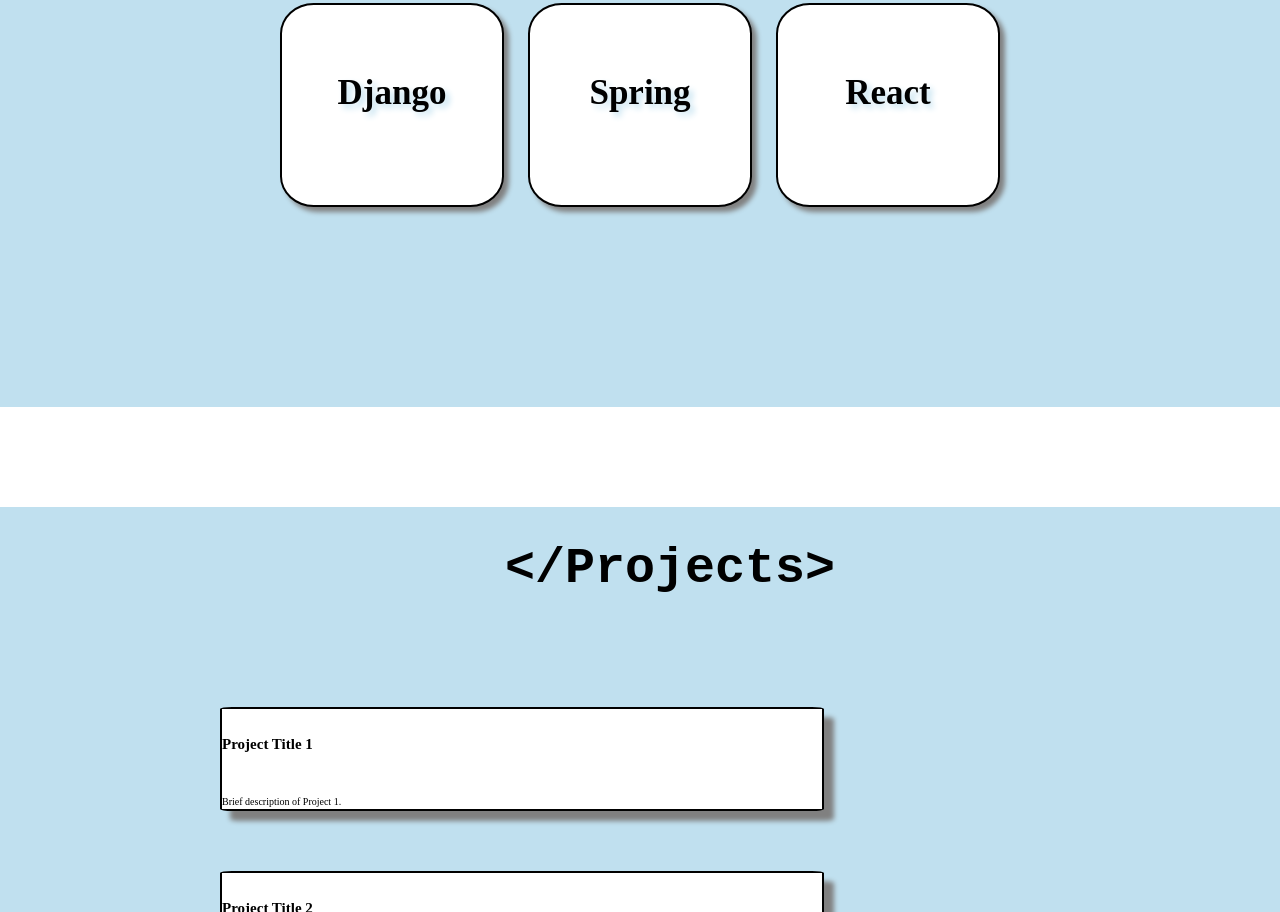
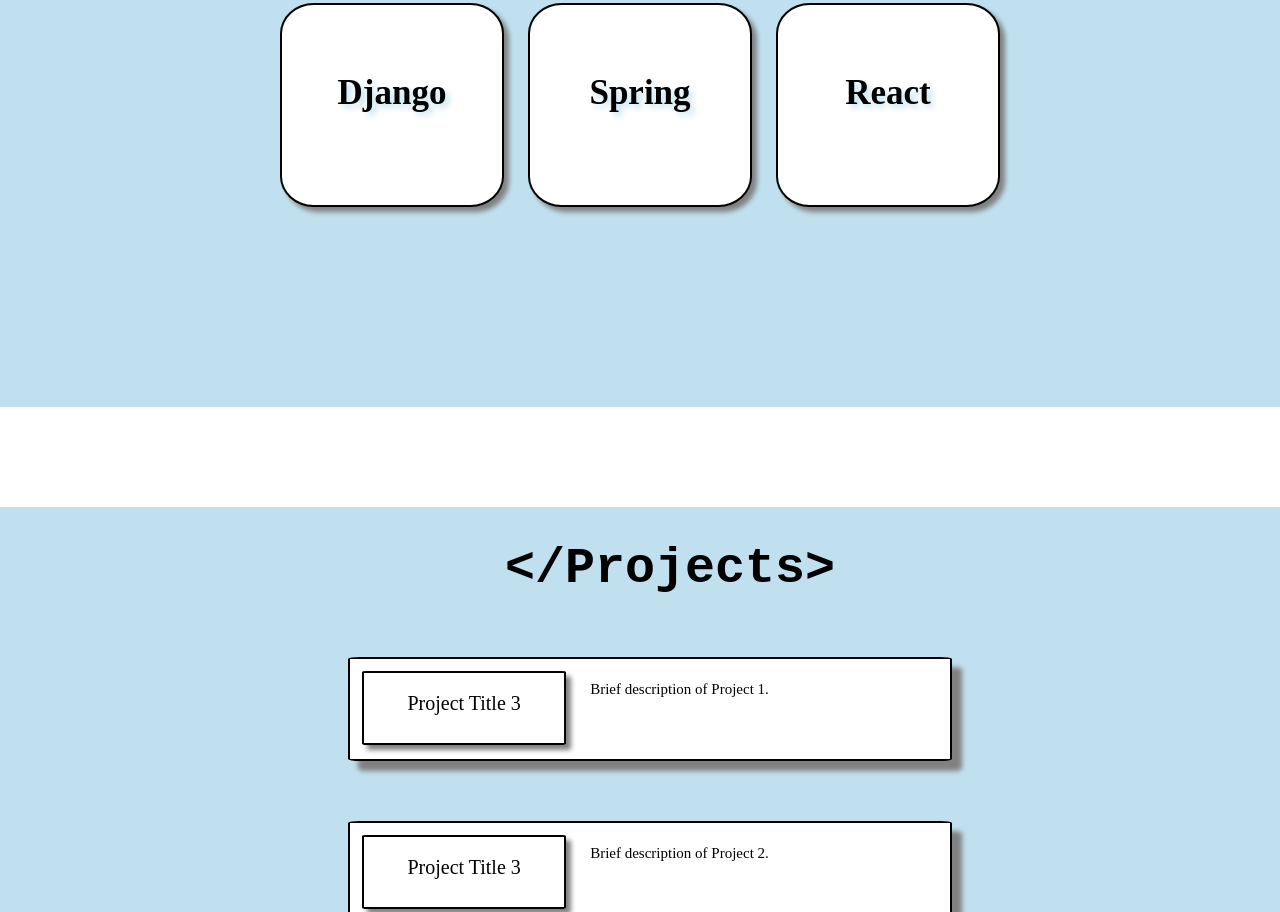
Before and after one commit to Abean16/Portfolio, a plain HTML site: page index.html in a window 1280 px wide. Shown: the part 1888-2800 px from the top of the page. Drawn offline with Linux system fonts and the light colour scheme.

Commit message:
updating

```diff
--- a/index.html
+++ b/index.html
@@ -20,7 +20,7 @@
 
             <div class="laptop-container">
                 <img src="images\laptop.png" alt="Laptop Frame" class="laptop-frame">
-                <div class="laptop-screen"></div>
+                <div class="laptop-screen"> <div class="mini-nav"></div>
             </div>
         </section>
 
@@ -50,19 +50,21 @@
 
         <h1 class="heading1-2">&lt;/Projects&gt;</h1>
 
+
         <section class="project-section">
+
             <div class="project-box">
-                <h2 class="project-title">Project Title 1</h2>
+                <div class="title-box">Project Title 3</div>
                 <p class="project-description">Brief description of Project 1.</p>
             </div>
 
             <div class="project-box">
-                <h2 class="project-title">Project Title 2</h2>
+                <div class="title-box">Project Title 3</div>
                 <p class="project-description">Brief description of Project 2.</p>
             </div>
 
             <div class="project-box">
-                <h2 class="project-title">Project Title 3</h2>
+                <div class="title-box">Project Title 3</div>
                 <p class="project-description">Brief description of Project 3.</p>
             </div>
         </section>
--- a/style.css
+++ b/style.css
@@ -68,7 +68,7 @@
     transform: scale(1.1);
     transition: transform 0.5s;
     box-shadow: 10px 10px 5px grey;
-    background-image: linear-gradient(90deg, rgb(255, 255, 255), #c0e0ef);
+    background-image: linear-gradient(180deg, rgb(255, 255, 255), #c0e0ef);
 
 }
 
@@ -115,22 +115,6 @@
     margin-left: 9%;
 }
 
-.project-box{
-    border: 2px solid hwb(0 0% 100%);
-    border-radius: 2%;
-    background-color: white;
-    width: 600px;
-    height: 100px;
-    margin-top: 60px;
-    text-align: left;
-    font-family: cochin;
-    line-height: 450%;
-    font-size: 10px;
-    float: left;
-    box-shadow: 10px 10px 5px grey;
-    margin-left: 9%;
-    margin-right: 9%;
-}
 
 .navbar{
     background-color: #478fb4;
@@ -159,4 +143,61 @@
     cursor: pointer;
     transform: scale(1.1);
     transition: transform 0.5s;
+    text-decoration: underline;
 }
+
+.mini-nav{
+    background-color: #c0e0ef;
+    position: relative;
+    height: 20px;
+    width: 100%;
+    left: 0;
+    top: 0;
+    border-bottom: black 2px solid;
+    display: flex;
+    gap: 10px;
+    padding: 2px 10px;
+    box-sizing: border-box;
+    align-items: center;
+    justify-content: flex-start;
+}
+
+
+.project-box{
+    border: 2px solid hwb(0 0% 100%);
+    border-radius: 2%;
+    background-color: white;
+    width: 600px;
+    height: 100px;
+    margin-top: 60px;
+    text-align: left;
+    font-family: cochin;
+    line-height: 450%;
+    font-size: 10px;
+    box-shadow: 10px 10px 5px grey;
+    margin-left: 20%;
+    margin-right: 20%;
+    align-self: center;
+}
+
+
+.title-box{
+    border: black 2px solid;
+    border-radius: 2%;
+    width: 200px;
+    height: 70px;
+    text-align: center;
+    font-family: cochin;
+    line-height: 300%;
+    font-size: 20px;
+    float: left;
+    box-shadow: 5px 5px 5px grey;
+    margin: 2%;
+}
+
+.project-description{
+    margin-left: 40%;
+    font-size: 15px;
+    font-family: cochin;
+    line-height: 200%;
+}
```
